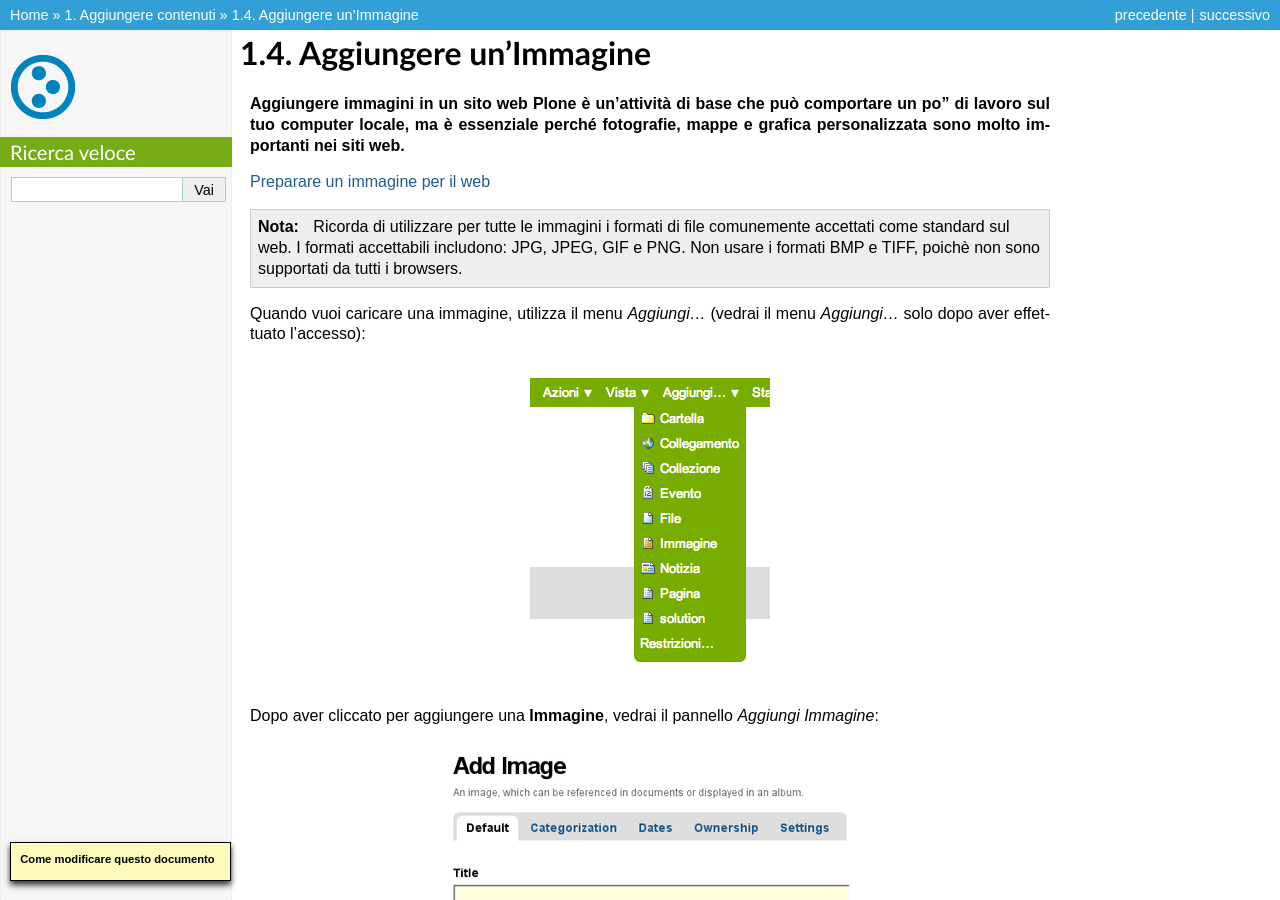
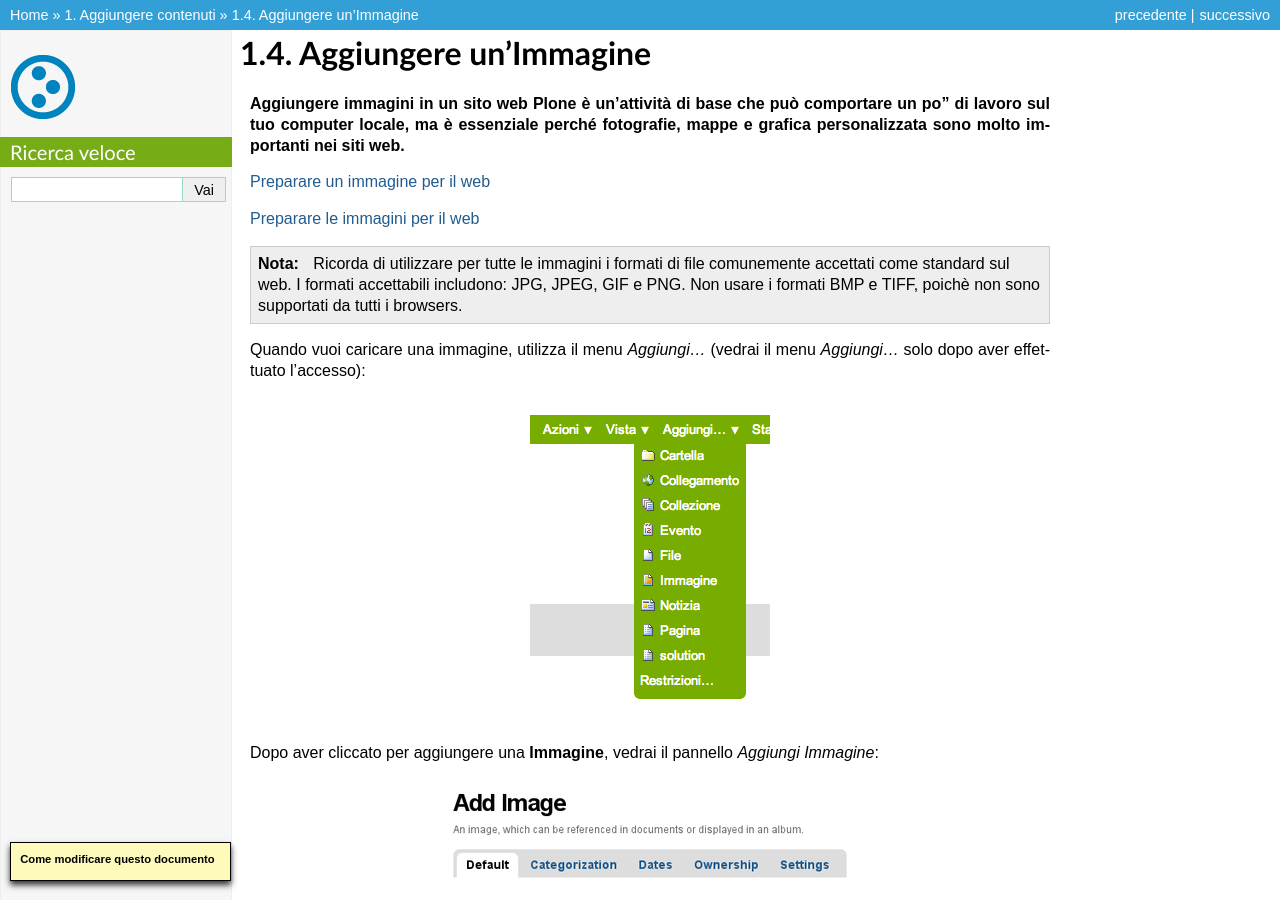
Before and after one commit to plone-it/collective.italiandocumentation, a Sphinx documentation site: the page built from source/adding-content/adding-images.rst, in a window 1280 px wide and 900 px high. Built offline with Sphinx 7.4.7, drawn with Linux system fonts in a browser that asks for light colours; pages that are not in the unit, such as notebooks, are missing from menus.

Commit message:
Update adding-images.rst

```diff
--- a/source/adding-content/adding-images.rst
+++ b/source/adding-content/adding-images.rst
@@ -8,6 +8,8 @@
 
 `Preparare un immagine per il web
 <../adding-content/preparing-images-for-the-web.html>`_
+
+:ref:`preparing-images-for-the-web`
 
 .. note::
     Ricorda di utilizzare per tutte le immagini i formati di file comunemente accettati come standard sul web.
```
